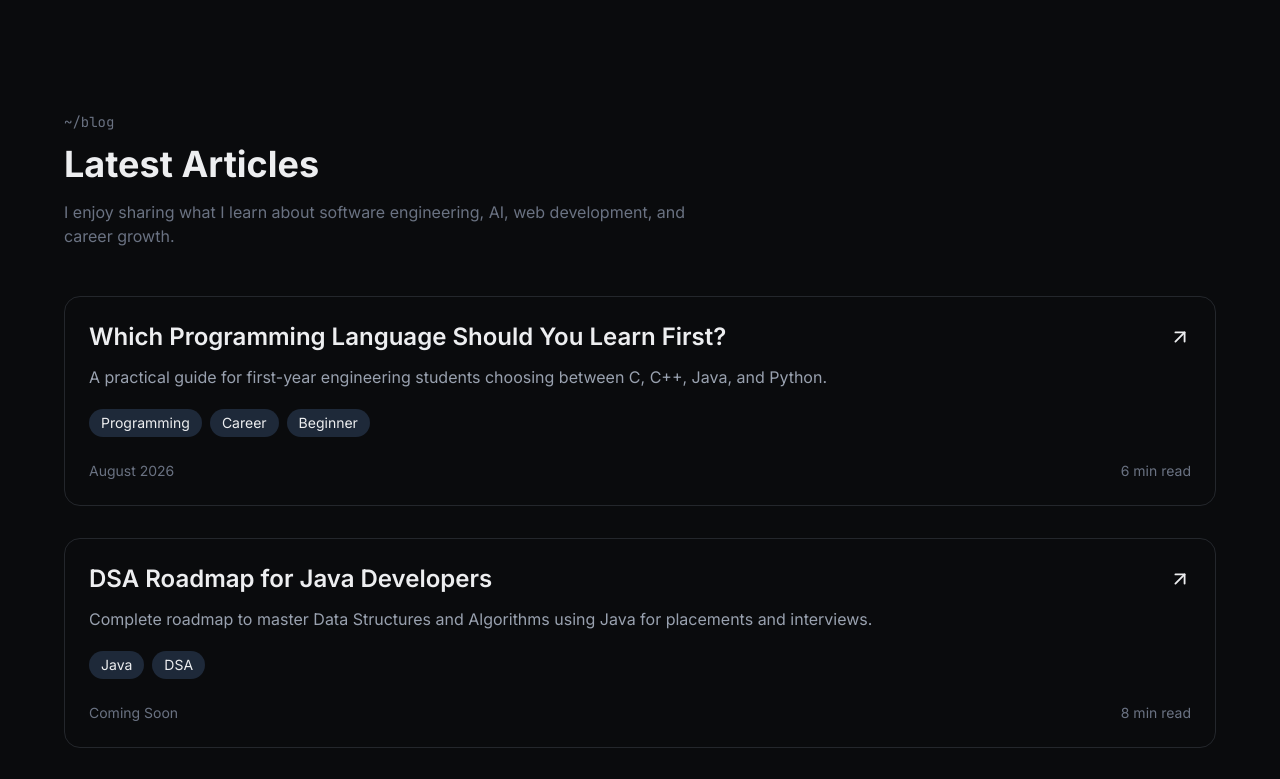
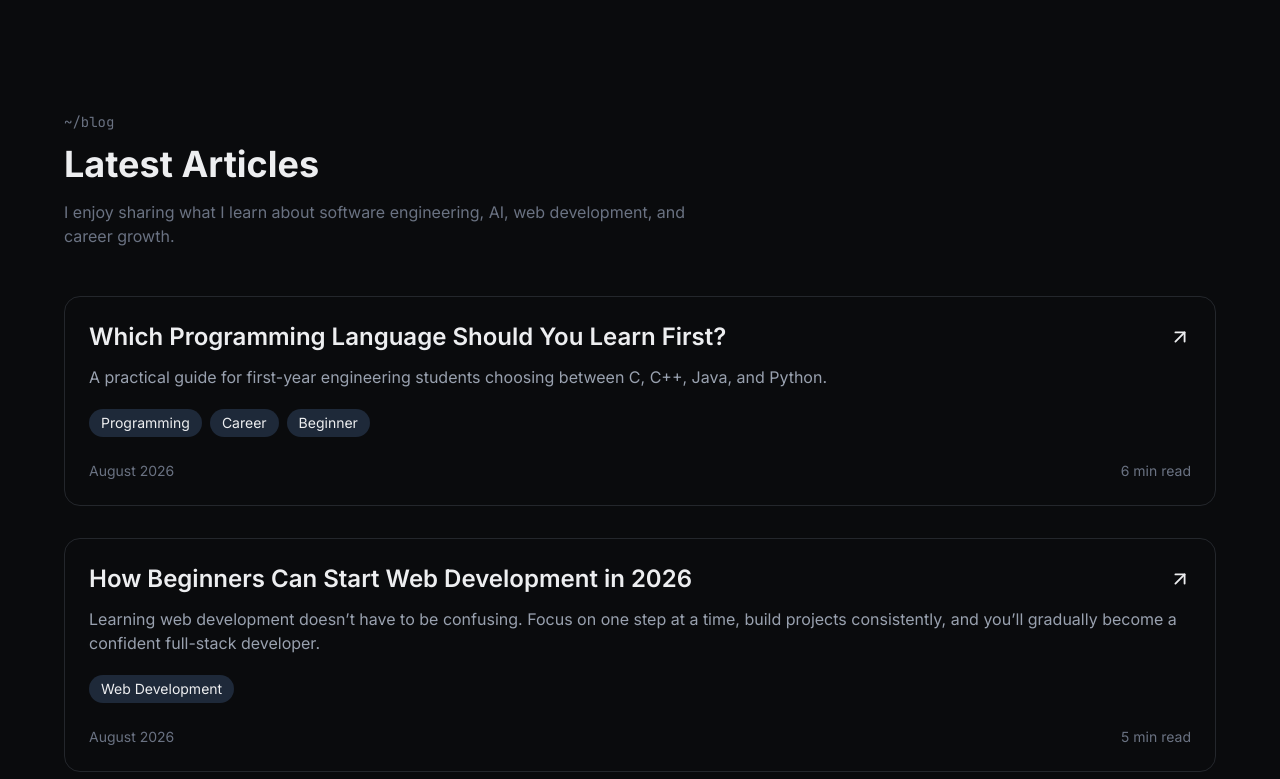
Before and after one commit to PavanPawar12/PavanPawarDev, a React (Vite) app in the folder frontend/: page /blog in a window 1280 px wide. Shown: the top 779 px of the page. Built offline with nearby package versions, Linux system fonts and the light colour scheme.

Commit message:
commit changes

```diff
--- a/frontend/src/components/hero/HeroButtons.jsx
+++ b/frontend/src/components/hero/HeroButtons.jsx
@@ -1,7 +1,57 @@
+// import { motion } from "framer-motion";
+// import { ArrowRight, Download } from "lucide-react";
+// import { Button } from "@/components/ui/button";
+// import { site } from "@/data/site";
+
+// const item = {
+//   hidden: { opacity: 0, y: 14 },
+//   visible: { opacity: 1, y: 0 },
+// };
+
+// export function HeroButtons() {
+//   const scrollToProjects = () => {
+//     document.getElementById("projects")?.scrollIntoView({ behavior: "smooth" });
+//   };
+
+//   return (
+//     <motion.div
+//       variants={item}
+//       className="flex w-full flex-col gap-3 sm:w-auto sm:flex-row sm:items-center"
+//     >
+//       <Button
+//         size="lg"
+//         onClick={scrollToProjects}
+//         className="group w-full sm:w-auto"
+//       >
+//         View my work
+//         <ArrowRight className="h-4 w-4 transition-transform duration-200 group-hover:translate-x-0.5" />
+//       </Button>
+
+//       <Button
+//         asChild
+//         size="lg"
+//         variant="outline"
+//         className="w-full sm:w-auto"
+//       >
+//         <a href={site.resumeUrl} download>
+//           <Download className="h-4 w-4" />
+//           Download resume
+//         </a>
+//       </Button>
+//     </motion.div>
+//   );
+// }
+
+
 import { motion } from "framer-motion";
-import { ArrowRight, Download } from "lucide-react";
+import { ArrowRight, Download, PlayCircle } from "lucide-react";
 import { Button } from "@/components/ui/button";
 import { site } from "@/data/site";
+
+import { useState } from "react";
+
+// import IntroVideoModal from "@/components/IntroVideoModal";
+import IntroVideoModal from "@/components/myintro/IntroVideoModal";
 
 const item = {
   hidden: { opacity: 0, y: 14 },
@@ -9,15 +59,16 @@ const item = {
 };
 
 export function HeroButtons() {
+  const [openVideo, setOpenVideo] = useState(false);
   const scrollToProjects = () => {
-    document.getElementById("projects")?.scrollIntoView({ behavior: "smooth" });
+    document.getElementById("projects")?.scrollIntoView({
+      behavior: "smooth",
+    });
   };
 
   return (
-    <motion.div
-      variants={item}
-      className="flex w-full flex-col gap-3 sm:w-auto sm:flex-row sm:items-center"
-    >
+    <motion.div variants={item} className="flex flex-col gap-4">
+      <div className="flex w-full flex-col gap-3 sm:w-auto sm:flex-row sm:items-center">
         <Button
           size="lg"
           onClick={scrollToProjects}
@@ -35,9 +86,24 @@ export function HeroButtons() {
         >
           <a href={site.resumeUrl} download>
             <Download className="h-4 w-4" />
-          Download resume
+            Download Resume
           </a>
         </Button>
+      </div>
+
+      {/* Intro Video */}
+      <button
+  onClick={() => setOpenVideo(true)}
+  className="flex items-center gap-2 text-sm font-medium text-[var(--accent)] hover:underline"
+>
+  <PlayCircle className="h-5 w-5" />
+  Watch My Introduction (60 sec)
+</button>
+
+<IntroVideoModal
+  open={openVideo}
+  onClose={() => setOpenVideo(false)}
+/>
     </motion.div>
   );
 }
--- /dev/null
+++ b/frontend/src/components/myintro/IntroVideoModal.jsx
@@ -0,0 +1,33 @@
+import { X } from "lucide-react";
+
+export default function IntroVideoModal({ open, onClose }) {
+  if (!open) return null;
+
+  return (
+    <div
+      className="fixed inset-0 z-[100] flex items-center justify-center bg-black/80 backdrop-blur-sm"
+      onClick={onClose}
+    >
+      <div
+        className="relative w-[90%] max-w-4xl"
+        onClick={(e) => e.stopPropagation()}
+      >
+        <button
+          onClick={onClose}
+          className="absolute -right-4 -top-4 rounded-full bg-white p-2 text-black"
+        >
+          <X size={20} />
+        </button>
+
+        <video
+          controls
+          autoPlay
+          className="w-full rounded-2xl"
+        >
+         <source src="/PavanPawar_Intro.mp4" type="video/mp4" />
+          Your browser does not support video playback.
+        </video>
+      </div>
+    </div>
+  );
+}
--- a/frontend/src/sections/BlogSection.jsx
+++ b/frontend/src/sections/BlogSection.jsx
@@ -14,13 +14,13 @@ const blogs = [
   },
 
   {
-    title: "DSA Roadmap for Java Developers",
+    title: "How Beginners Can Start Web Development in 2026",
     description:
-      "Complete roadmap to master Data Structures and Algorithms using Java for placements and interviews.",
-    date: "Coming Soon",
-    readTime: "8 min read",
-    tags: ["Java", "DSA"],
-    link: "#",
+      "Learning web development doesn’t have to be confusing. Focus on one step at a time, build projects consistently, and you’ll gradually become a confident full-stack developer.",
+    date: "August 2026",
+    readTime: "5 min read",
+    tags: ["Web Development"],
+    link: "https://medium.com/@pavanpawar9923100/how-beginners-can-start-web-development-in-2026-a-simple-roadmap-272f3d8aa401?postPublishedType=initial",
   },
 
   {
```
Also changed, not shown: 1 other file (tests, documents, lock files or other folders). Lines whose indentation alone changed are shown as unchanged.
